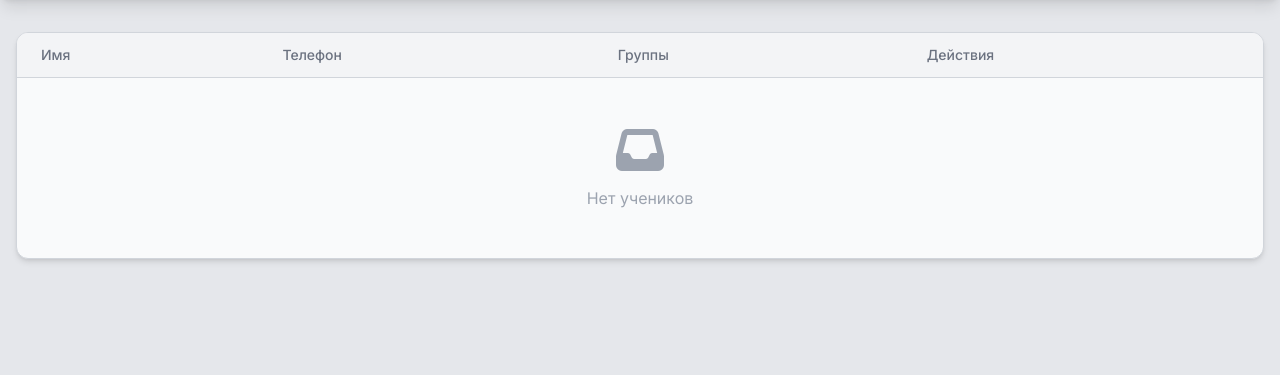
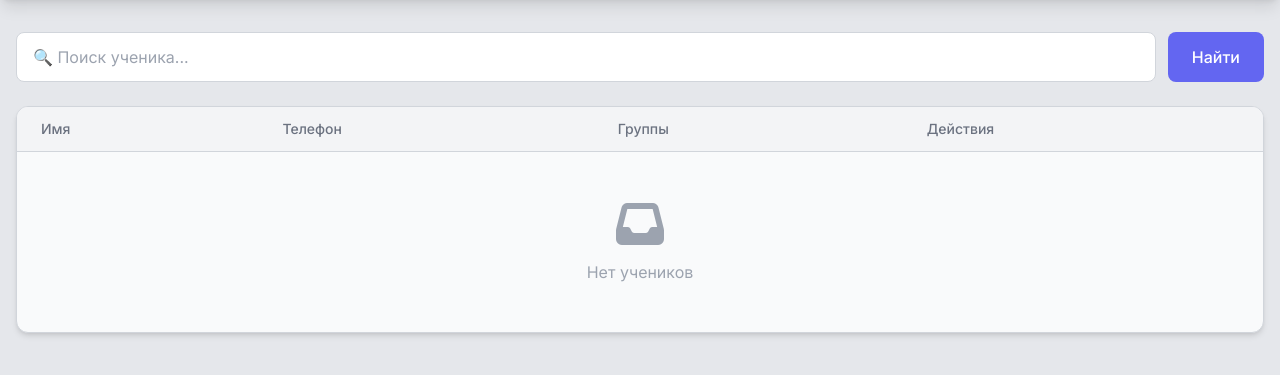
Before and after one commit to Nurmukasan/english-center-crm, a Django app: page /students/ in a window 1280 px wide. Shown: the part 72-447 px from the top of the page. Run offline with Django 5.2, Linux system fonts and the light colour scheme; the visitor is signed in with stand-in values (Sample User, id 1); data that the repository does not hold is empty; some libraries are stand-ins or nearby versions.

Commit message:
добавил поиски

```diff
--- a/dashboard/templates/dashboard/students_list.html
+++ b/dashboard/templates/dashboard/students_list.html
@@ -60,7 +60,17 @@
             </div>
             {% endfor %}
         {% endif %}
-
+        <div class="mb-6">
+            <form method="GET" class="flex gap-3">
+                <input type="text" name="search" value="{{ search_query }}"
+                    class="flex-1 px-4 py-3 border border-gray-300 dark:border-gray-600 dark:bg-gray-800 dark:text-white rounded-lg focus:outline-none focus:ring-2 focus:ring-indigo-500"
+                    placeholder="🔍 Поиск ученика...">
+                <button type="submit"
+                    class="bg-indigo-500 text-white px-6 py-3 rounded-lg font-medium hover:bg-indigo-600 transition">
+                    Найти
+                </button>
+            </form>
+        </div>
         <div class="bg-gray-50 dark:bg-gray-800 rounded-xl shadow-md border border-gray-300 dark:border-gray-600 overflow-hidden transition-colors">
             <div class="overflow-x-auto">
                 <table class="w-full">
--- a/dashboard/views.py
+++ b/dashboard/views.py
@@ -50,6 +50,8 @@ def dashboard(request):
     role = get_user_role(request.user)
 
 
+    search_query = request.GET.get('search', '')
+
     if role == 'teacher':
         groups = Group.objects.filter(teacher=request.user, is_active=True)
         total_students = Enrollment.objects.filter(group__teacher=request.user).count()
@@ -59,14 +61,22 @@ def dashboard(request):
             date=today
         ).count()
 
+        if search_query:
+            groups = groups.filter(name__icontains=search_query)
+
         context = {
             'role': 'teacher',
             'groups': groups,
             'total_students': total_students,
             'today_lessons': today_lessons,
+            'search_query': search_query,
         }
     else:
         groups = Group.objects.filter(is_active=True)
+
+        if search_query:
+            groups = groups.filter(name__icontains=search_query)
+
         total_students = Student.objects.count()
         total_groups = groups.count()
 
@@ -112,6 +122,7 @@ def dashboard(request):
             'present_count': present_count,
             'total_attendance': total_attendance,
             'top_debtors': top_debtors,
+            'search_query': search_query,
         }
 
     return render(request, 'dashboard/dashboard.html', context)
@@ -301,6 +312,10 @@ def students_list(request):
     else:
         students = Student.objects.all()
 
+    search_query = request.GET.get('search', '')
+    if search_query:
+        students = students.filter(name__icontains=search_query)
+
     student_data = []
     for student in students:
         enrollments = Enrollment.objects.filter(student=student).select_related('group')
@@ -313,6 +328,7 @@ def students_list(request):
     context = {
         'student_data': student_data,
         'role': role,
+        'search_query': search_query,
     }
 
     return render(request, 'dashboard/students_list.html', context)
```
Also changed, not shown: dashboard/templates/dashboard/dashboard.html (+12 -1 lines).
